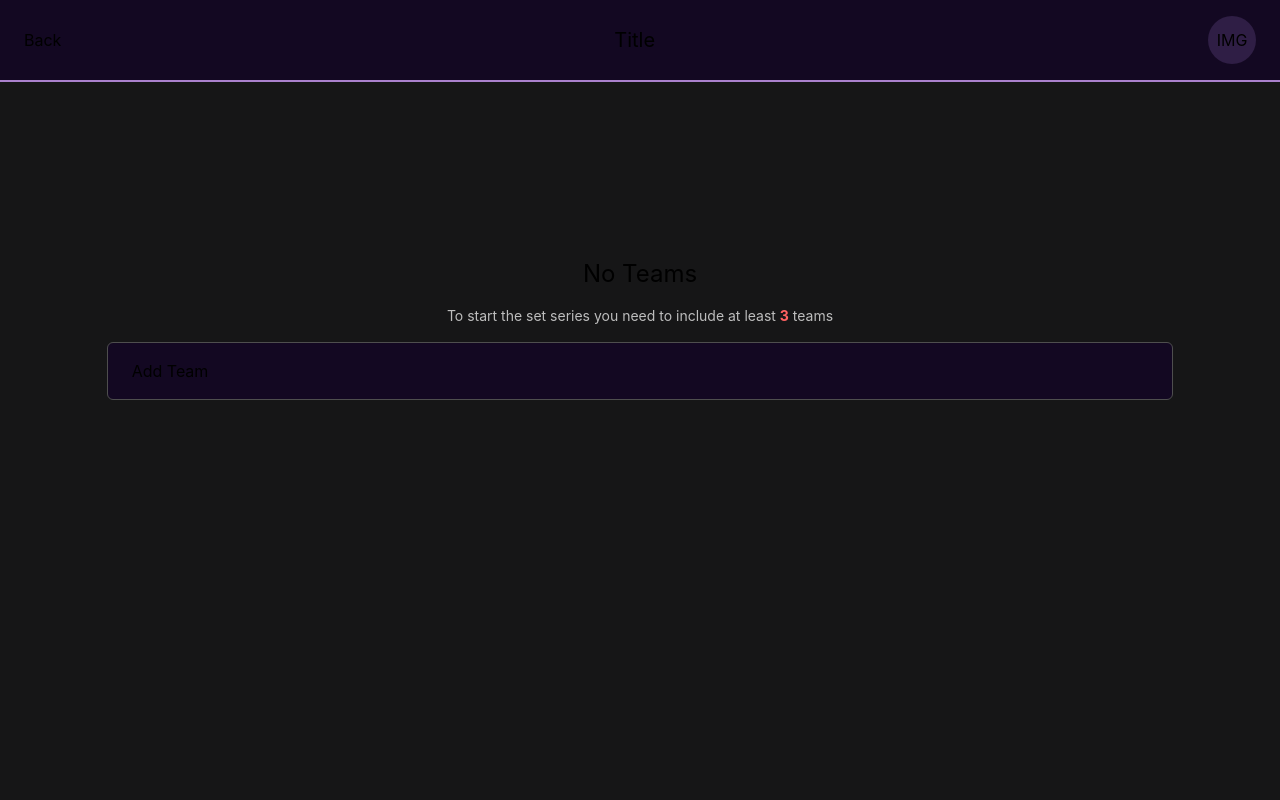
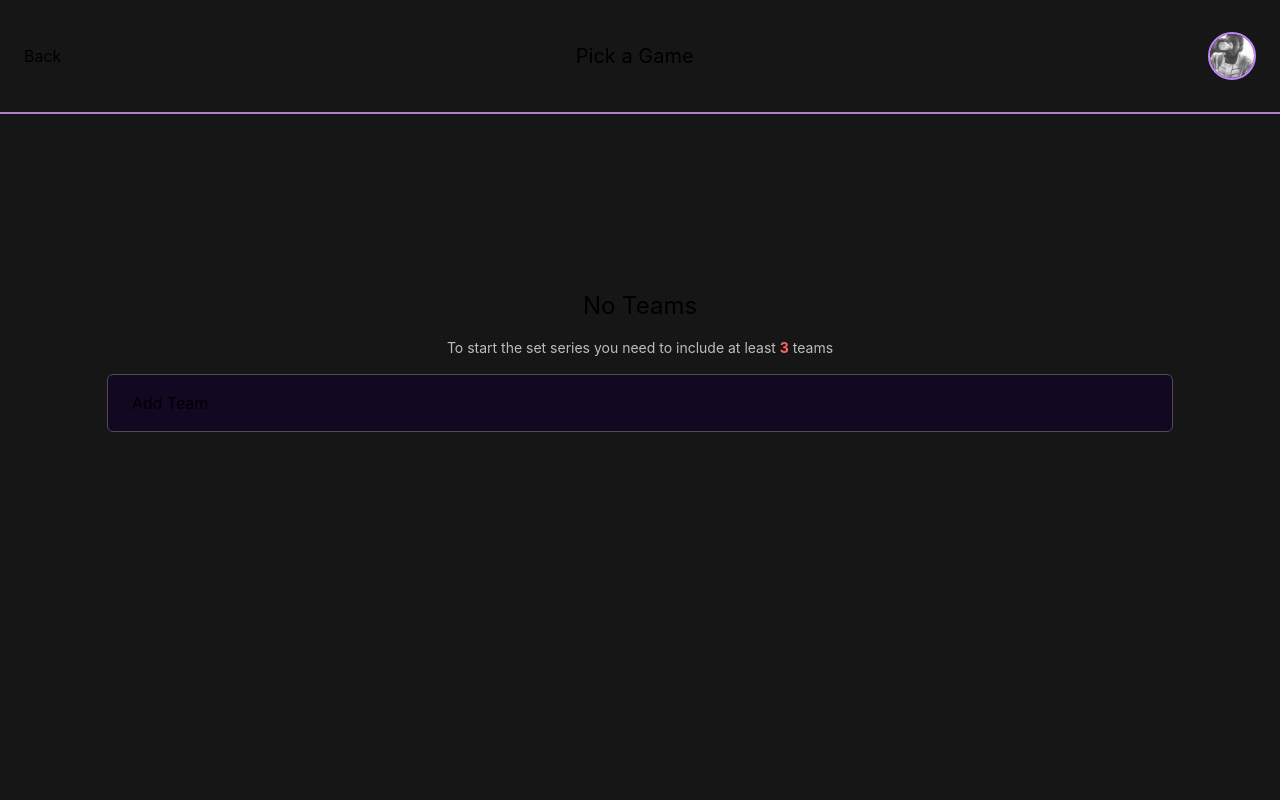
Before and after one commit to auleki/play-ball-client, a Next.js app: page /game/draft in a window 1280 px wide. Shown: the top 800 px of the page. Built offline with nearby package versions, Linux system fonts and the light colour scheme; some icons are missing.

Commit message:
improve on navbar and add spinning component

```diff
--- a/components/layout/Navbar.tsx
+++ b/components/layout/Navbar.tsx
@@ -1,9 +1,22 @@
+import Image from "next/image"
+import BallSpinning from "../loaders/BallSpinning"
+import userImg from "../../assets/images/me-with-cup.jpeg"
+
 const Navbar = () => {
   return (
-    <div className="flex justify-between items-center px-6 py-4 bg-purple-800 border-b-2 border-purple-200 mb-12">
+    <div className="flex justify-between items-center px-6 py-8 bg-gray-500 border-b-2 border-purple-200 mb-12">
       <span>Back</span>
-      <h2 className="text-xl">Title</h2>
-      <div className="w-12 h-12 rounded-full flex bg-purple-600 items-center justify-center">IMG</div>
+      <h2 className="text-xl">Pick a Game</h2>
+      <div className="w-12 h-12 rounded-full overflow-hidden flex bg-purple-600 items-center justify-center border-2 border-purple-400">
+        <Image
+          src={userImg}
+          width="100"
+          height="100"
+          objectFit="cover"
+          alt=""
+        />
+      </div>
+      {/* <BallSpinning /> */}
     </div>
   )
 }
--- /dev/null
+++ b/components/loaders/BallSpinning.tsx
@@ -0,0 +1,18 @@
+import Image from 'next/image'
+import React from 'react'
+import spinningBall from "../../assets/images/ball-spinning.gif"
+
+const BallSpinning = () => {
+    return (
+        <div className="rounded-full h-12 w-12">
+            <Image
+                src={spinningBall}
+                height="100px"
+                width="100px"
+                alt=""
+            />
+        </div>
+    )
+}
+
+export default BallSpinning
```
